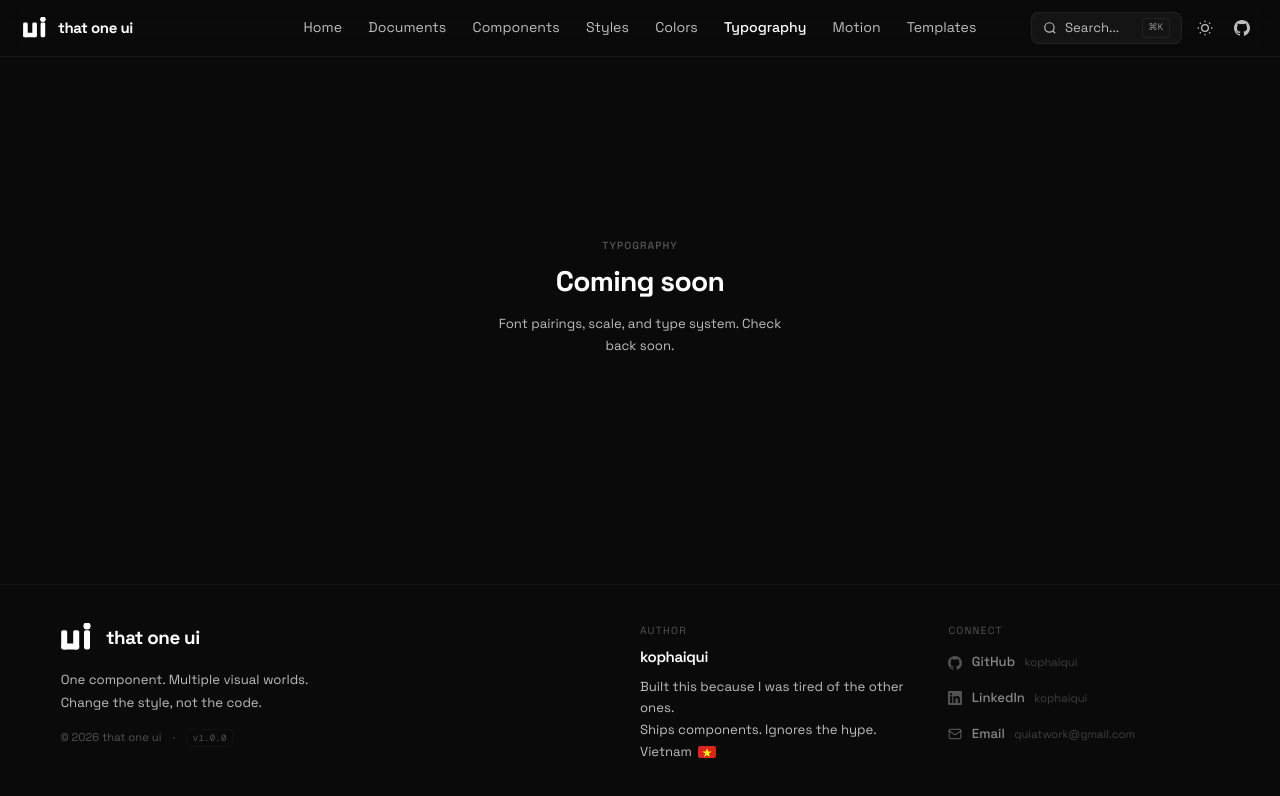
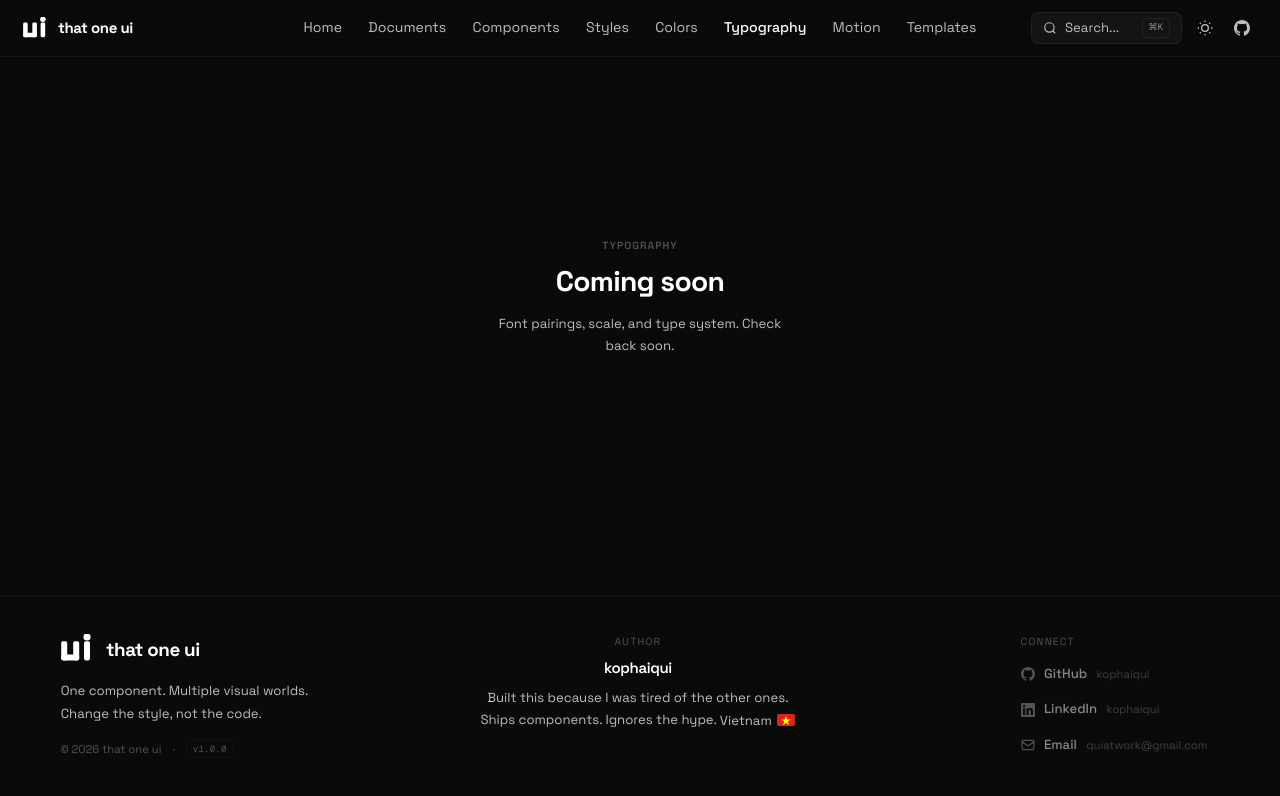
Before and after one commit to kophaiqui/ui-store, a Next.js app: page /fonts in a window 1280 px wide. Shown: the top 796 px of the page. Built offline with nearby package versions, Linux system fonts and the light colour scheme.

Commit message:
style(ui): redesign footer layout with equal columns and per-column alignment
- switch grid from 2fr 1fr 1fr to 1fr 2fr 1fr
- col 1 left-aligned, col 2 centered, col 3 left-aligned with pl-20 offset

```diff
--- a/components/layout/Footer.tsx
+++ b/components/layout/Footer.tsx
@@ -45,10 +45,10 @@ export default function Footer() {
     <footer className="border-t border-border/40 bg-background">
       <div className="mx-auto max-w-7xl px-6 py-8 md:py-10">
 
-        <div className="grid grid-cols-1 gap-10 md:grid-cols-[2fr_1fr_1fr]">
+        <div className="grid grid-cols-1 gap-10 md:grid-cols-[1fr_2fr_1fr]">
 
           {/* Col 1 — brand */}
-          <div className="flex flex-col gap-4">
+          <div className="flex flex-col gap-4 items-start">
             <div className="flex items-center gap-3">
               <Logo size={34} />
               <span className="text-xl font-bold tracking-tight">that one ui</span>
@@ -68,7 +68,7 @@ export default function Footer() {
           </div>
 
           {/* Col 2 — author */}
-          <div className="flex flex-col gap-2">
+          <div className="flex flex-col gap-2 items-center text-center">
             <p className="text-[0.6875rem] uppercase tracking-[0.12em] text-muted-foreground/40">
               Author
             </p>
@@ -91,11 +91,11 @@ export default function Footer() {
           </div>
 
           {/* Col 3 — connect */}
-          <div className="flex flex-col gap-2">
+          <div className="flex flex-col gap-2 md:pl-20">
             <p className="text-[0.6875rem] uppercase tracking-[0.12em] text-muted-foreground/40">
               Connect
             </p>
-            <nav className="flex flex-col gap-0.5">
+            <nav className="flex w-fit flex-col gap-0.5">
               {CONNECTIONS.map(({ label, href, icon: Icon, hint }) => (
                 <a
                   key={href}
```
